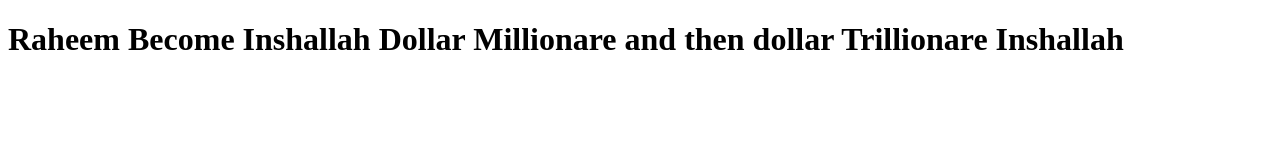
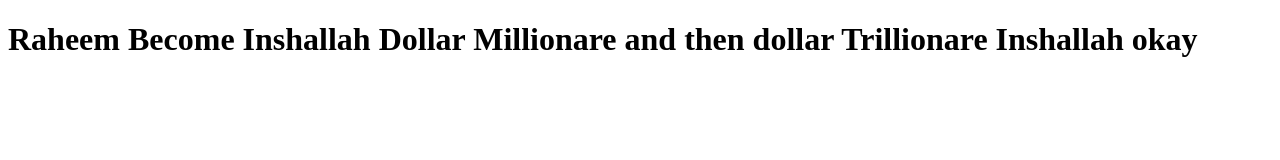
Before and after one commit to Abdull-Raheem-Akber/localrepo-, a plain HTML site: page index.html in a window 1280 px wide. Drawn offline with Linux system fonts and the light colour scheme.

Commit message:
I add okay word only

```diff
--- a/index.html
+++ b/index.html
@@ -6,6 +6,6 @@
     <title>Document</title>
 </head>
 <body>
-    <h1>Raheem Become Inshallah Dollar  Millionare and then dollar Trillionare Inshallah</h1>
+    <h1>Raheem Become Inshallah Dollar  Millionare and then dollar Trillionare Inshallah okay</h1>
 </body>
 </html>
```
